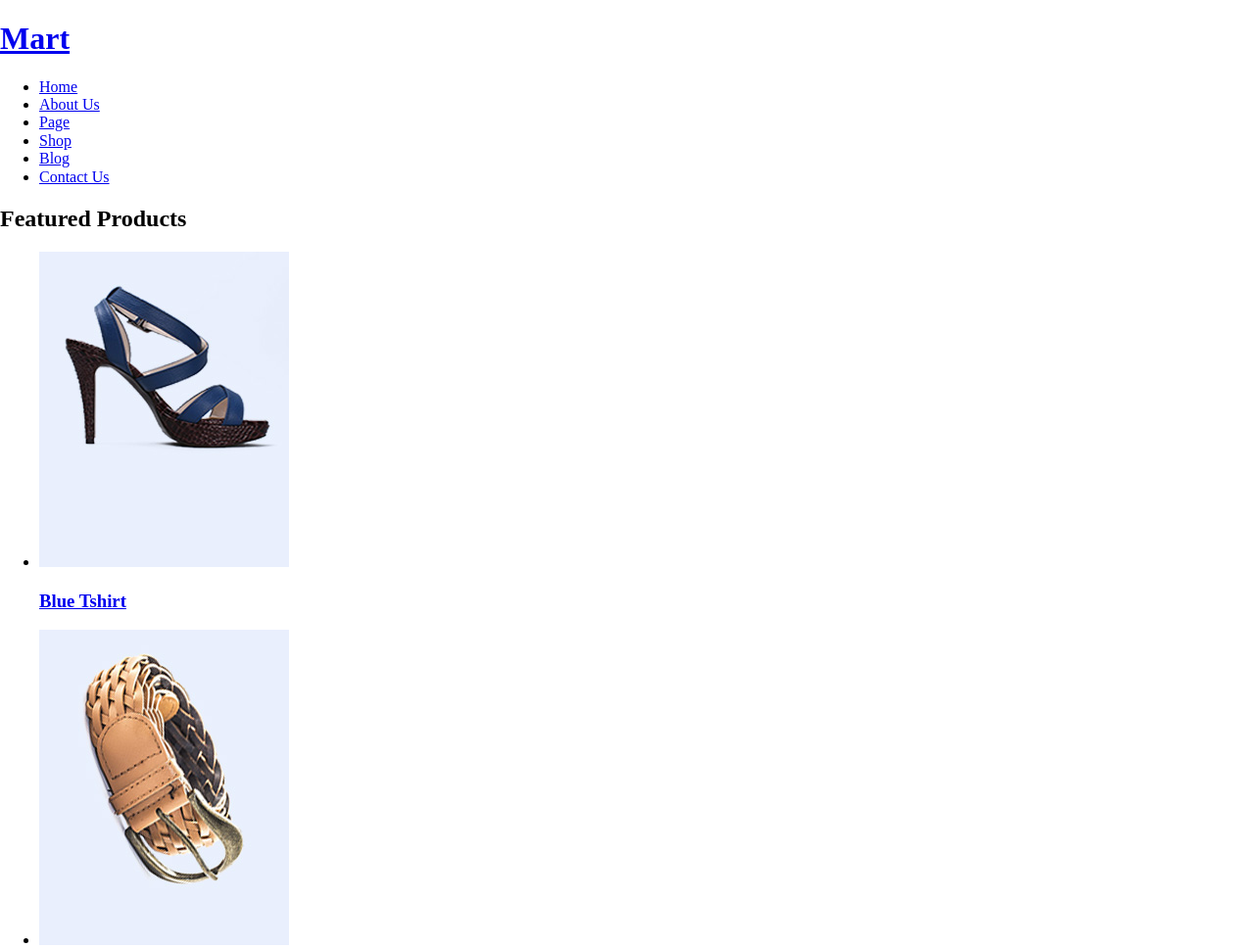
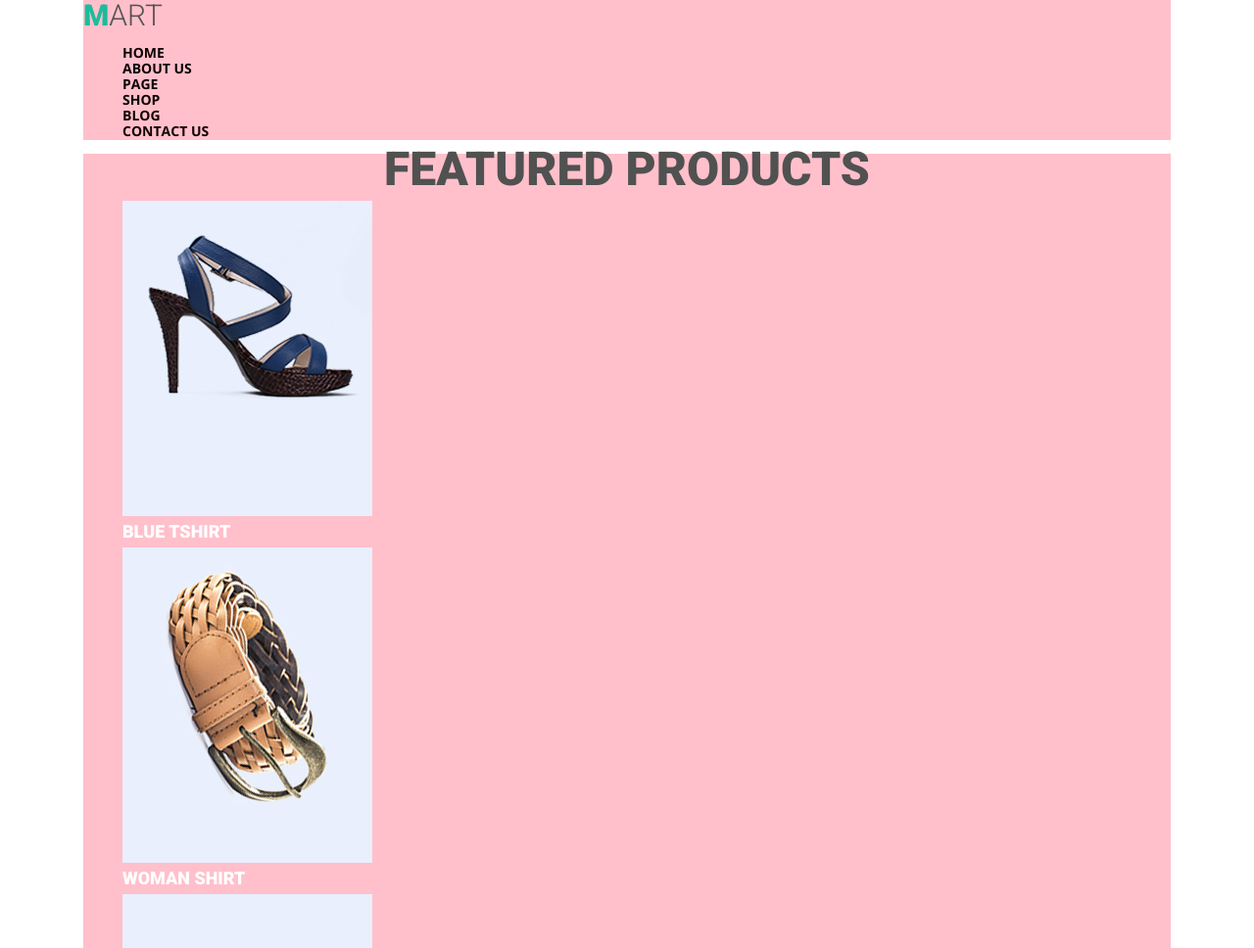
Before and after one commit to Nataliia-Korneiko/goit-fe-course, a plain HTML site: page html-css/module-04/index.html in a window 1280 px wide. Shown: the top 968 px of the page at 98% size. Drawn offline with nearby package versions, Linux system fonts and the light colour scheme.

Commit message:
added basic markup css

```diff
--- a/html-css/module-04/css/styles.css
+++ b/html-css/module-04/css/styles.css
@@ -0,0 +1,151 @@
+html {
+    box-sizing: border-box;
+}
+
+*,
+*::before,
+*::after {
+    box-sizing: inherit;
+}
+
+body {
+    font-family: "Roboto", sans-serif;
+}
+
+img {
+    display: block;
+    max-width: 100%;
+    height: auto;
+}
+
+.wrapper {
+    width: 1110px;
+    margin: 0 auto;
+    background-color: pink;
+}
+
+.site-logo {
+    margin: 0;
+    font-size: 30px;
+    line-height: 32px;
+}
+
+.site-logo a {
+    display: inline-block;
+    color: #555252;
+    font-size: 30px;
+    line-height: 32px;
+    font-weight: 300;
+    text-transform: uppercase;
+    text-decoration: none;
+}
+
+.site-logo a::first-letter {
+    color: #1abc9c;
+    font-weight: 900;
+}
+
+.site-navigation {
+    font-size: 14px;
+    /* line-height: 11px; */
+    list-style: none;
+}
+
+.site-navigation a {
+    font-family: "Open Sans", sans-serif;
+    color: #0f0101;
+    font-size: 14px;
+    line-height: 11px;
+    font-weight: 700;
+    text-transform: uppercase;
+    text-decoration: none;
+}
+
+.site-navigation a:hover,
+.site-navigation a:focus {
+    color: #1abc9c;
+}
+
+.featured-products {
+    line-height: 32px;
+    text-transform: uppercase;
+}
+
+.featured-products-title {
+    margin: 0;
+    color: #515151;
+    font-size: 48px;
+    font-weight: 900;
+    text-align: center;
+}
+
+.featured-products-list {
+    list-style: none;
+}
+
+.featured-products-list-name {
+    margin: 0;
+    color: #ffffff;
+    font-size: 18px;
+    font-weight: 900;
+}
+
+.featured-products-list-item a {
+    display: inline-block;
+    color: #ffffff;
+    text-decoration: none;
+    cursor: pointer;
+}
+
+.latest-news {
+    color: #555252;
+}
+
+.latest-news-title {
+    margin: 0;
+    font-size: 48px;
+    line-height: 32px;
+    font-weight: 900;
+    text-align: center;
+}
+
+.latest-news-list {
+    list-style: none;
+}
+
+.news {
+    font-family: "Open Sans", sans-serif;
+    line-height: 26px;
+}
+
+.news-title {
+    font-weight: 600;
+    font-size: 18px;
+}
+
+.news-about {
+    font-weight: 600;
+    font-size: 14px;
+}
+
+.read-more {
+    display: block;
+    margin: 0;
+    padding: 0;
+    width: 160px;
+    height: 52px;
+    font-family: "Open Sans", sans-serif;
+    color: #ffffff;
+    font-size: 16px;
+    line-height: 26px;
+    font-weight: 300;
+    text-align: center;
+    cursor: pointer;
+    background-color: #4ec6ab;
+    border: 1px solid #4ec6ab;
+}
+
+.read-more:hover,
+.read-more:focus {
+    background-color: #323232;
+}
--- a/html-css/module-04/index.html
+++ b/html-css/module-04/index.html
@@ -6,12 +6,14 @@
     <meta http-equiv="X-UA-Compatible" content="ie=edge">
     <title>Document</title>
     <link rel="stylesheet" href="css/normalize.css">
+    <link href="https://fonts.googleapis.com/css?family=Roboto:300,900&display=swap" rel="stylesheet">
+    <link href="https://fonts.googleapis.com/css?family=Open+Sans:300,600,700&display=swap" rel="stylesheet">
     <link rel="stylesheet" href="css/styles.css">
 </head>
 
 <body>
 
-    <header class="page-header">
+    <header class="page-header wrapper">
         <nav class="page-nav">
             <h1 class="site-logo"><a href="#" class="site-logo-link">Mart</a></h1>
             <ul class="site-navigation">
@@ -25,7 +27,7 @@
         </nav>
     </header>
 
-    <main>
+    <main class="wrapper">
         <section class="featured-products">
             <h2 class="featured-products-title">Featured Products</h2>
             <ul class="featured-products-list">
@@ -63,7 +65,6 @@
                 </li>
             </ul>
         </section>
-
         <section class="latest-news">
             <h2 class="latest-news-title">Latest News</h2>
             <ul class="latest-news-list">
```
